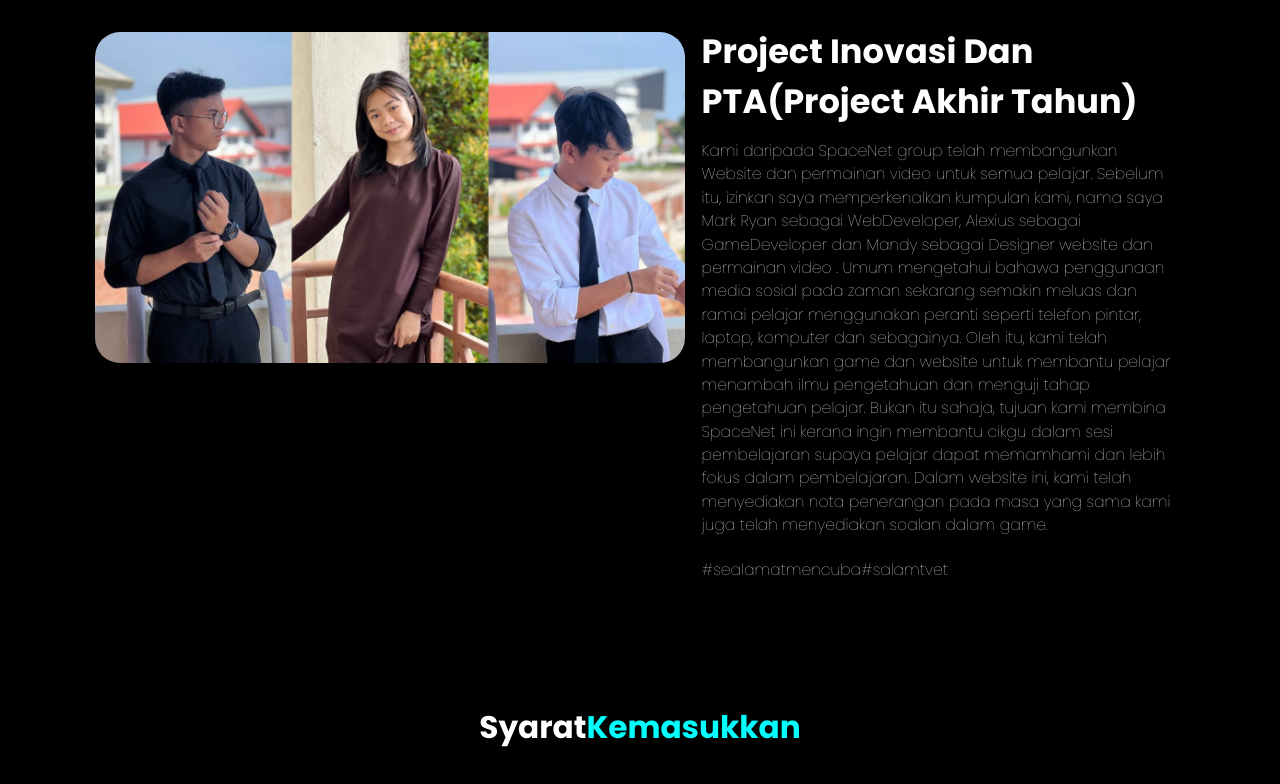
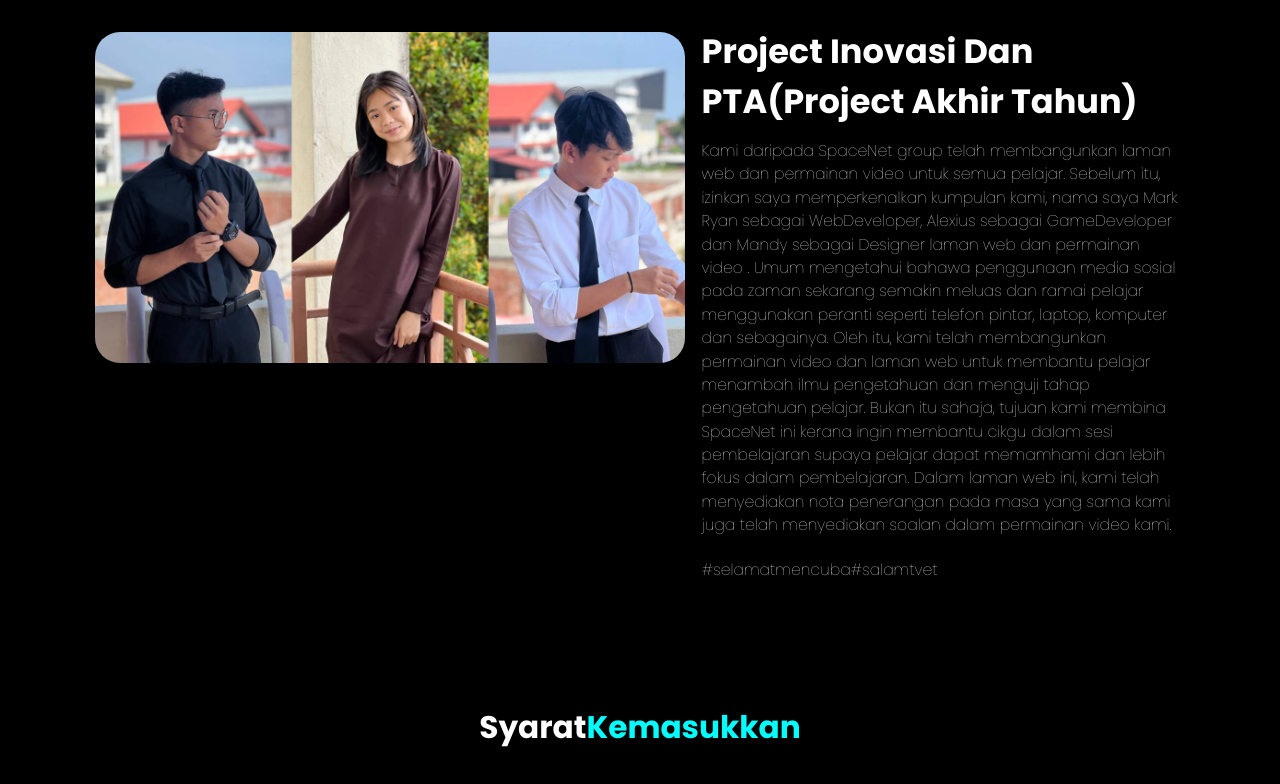
Before and after one commit to unluckyayen/Update, a plain HTML site: page index.html in a window 1280 px wide. Shown: the part 940-1724 px from the top of the page. Drawn offline with nearby package versions, Linux system fonts and the light colour scheme.

Commit message:
Update index.html

```diff
--- a/index.html
+++ b/index.html
@@ -34,7 +34,7 @@
                 <source src="video.mp4" type="video/mp4">
               </video>
     <div class="content">
-        <h1>Welcome To Kolej Vokasional Miri <span>Website</span></h1>
+        <h1>Selamat Datang Ke Laman Web <span>Kolej Vokasional Miri</span></h1>
         <p>Jabatan Teknologi Maklumat</p>
         <a href="nota.html" class="cta">SpaceNet Site</a>
      </div>
@@ -50,16 +50,16 @@
             </div>
             <div class="content">
                 <h3>Project Inovasi Dan PTA(Project Akhir Tahun)</h3>
-                <p> Kami daripada SpaceNet group telah membangunkan Website dan permainan video untuk semua pelajar. Sebelum itu, izinkan saya
+                <p> Kami daripada SpaceNet group telah membangunkan laman web dan permainan video untuk semua pelajar. Sebelum itu, izinkan saya
                     memperkenalkan kumpulan kami, nama saya Mark Ryan sebagai WebDeveloper, Alexius sebagai GameDeveloper dan
-                    Mandy sebagai Designer website dan permainan video . Umum mengetahui bahawa penggunaan media sosial pada zaman sekarang
+                    Mandy sebagai Designer laman web dan permainan video . Umum mengetahui bahawa penggunaan media sosial pada zaman sekarang
                     semakin meluas dan ramai pelajar menggunakan peranti seperti telefon pintar, laptop, komputer dan sebagainya. Oleh itu,
-                    kami telah membangunkan game dan website untuk membantu pelajar menambah ilmu pengetahuan dan menguji tahap pengetahuan
+                    kami telah membangunkan permainan video dan laman web untuk membantu pelajar menambah ilmu pengetahuan dan menguji tahap pengetahuan
                     pelajar. Bukan itu sahaja, tujuan kami membina SpaceNet ini kerana ingin membantu cikgu dalam sesi pembelajaran supaya
-                    pelajar dapat memamhami dan lebih fokus dalam pembelajaran. Dalam website ini, kami telah menyediakan nota penerangan pada
-                    masa yang sama kami juga telah menyediakan soalan dalam game.
+                    pelajar dapat memamhami dan lebih fokus dalam pembelajaran. Dalam laman web ini, kami telah menyediakan nota penerangan pada
+                    masa yang sama kami juga telah menyediakan soalan dalam permainan video kami.
                 </p>
-                <p>#sealamatmencuba#salamtvet</p>
+                <p>#selamatmencuba#salamtvet</p>
             </div>
         </div>
     </section>
@@ -221,7 +221,7 @@
         <div class="credit">
         <p>WebDeveloper<a href="">Mark Ryan</a>. | &copy; 2025</p>
         <p>GameDeveloper<a href="">Alexius</a>. | &copy; 2025</p>
-        <p>Desginer<a href="">Mandy</a>. | &copy; 2025</p>
+        <p>Designer<a href="">Mandy</a>. | &copy; 2025</p>
         </div>
 
         </footer>
```
